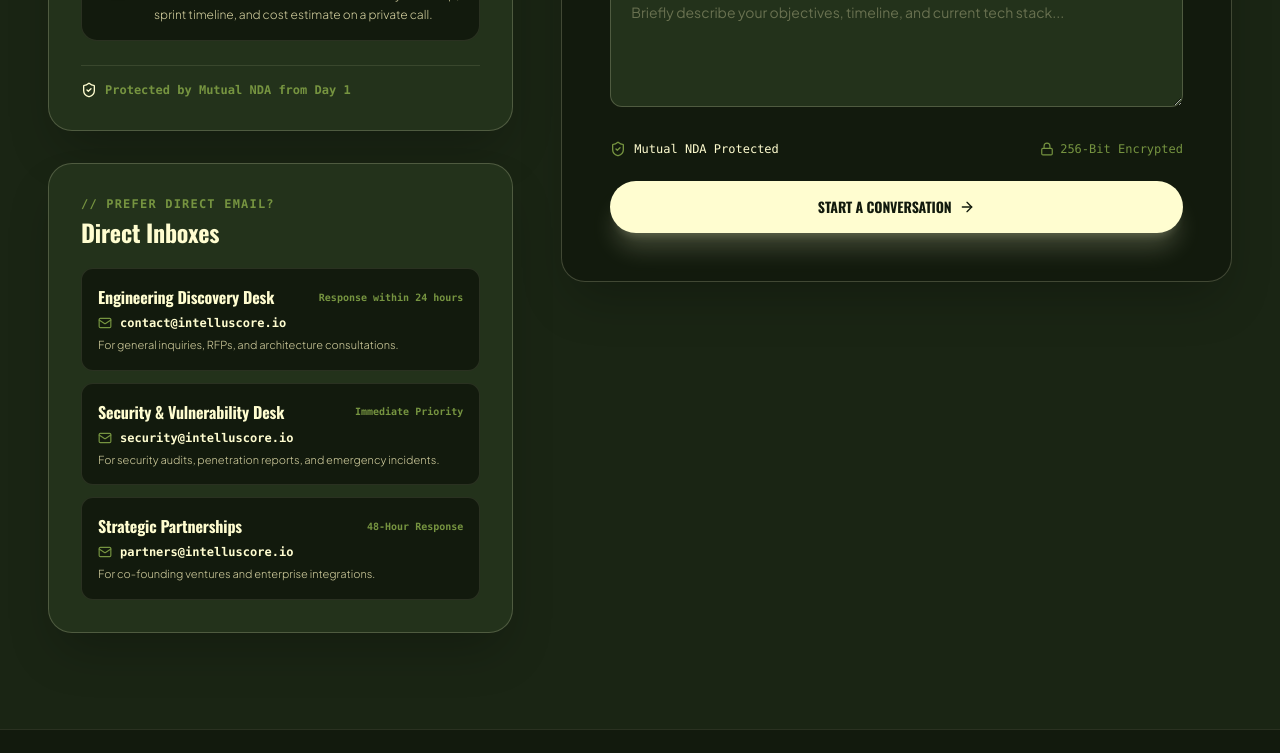
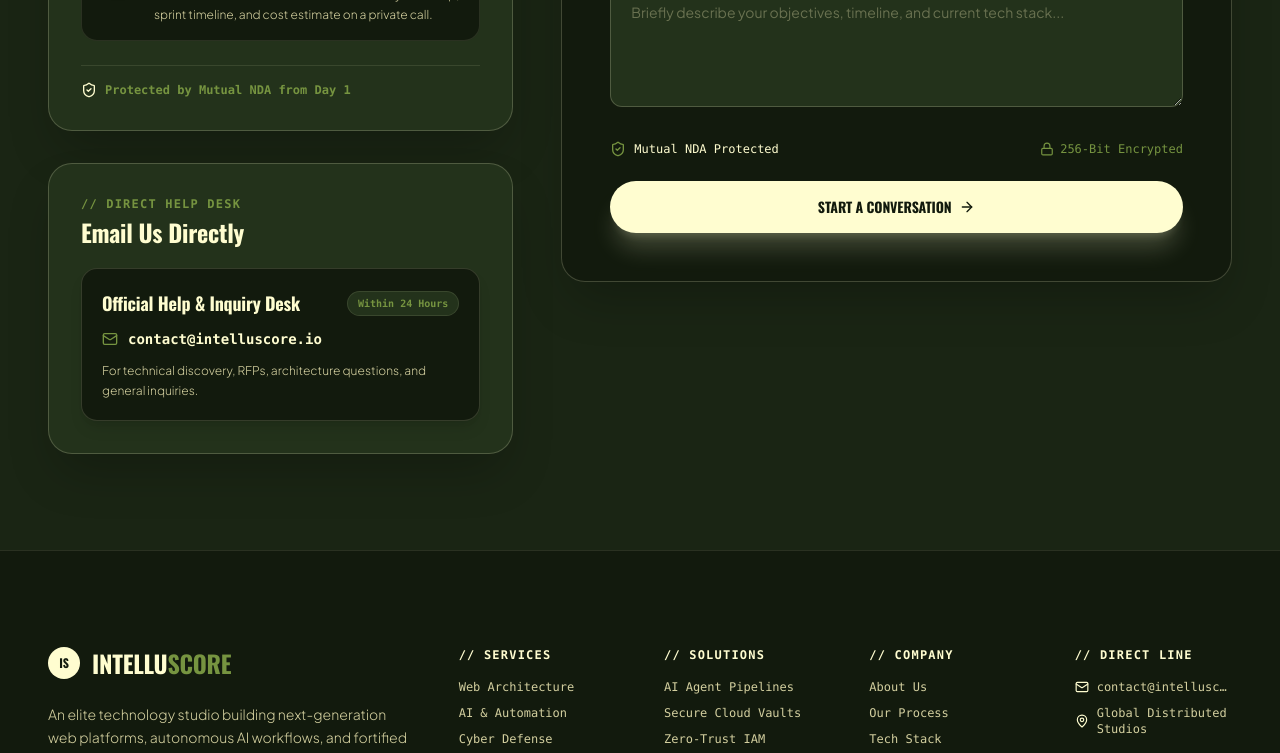
Before and after one commit to roshan773/INTELLISCORE, a Next.js app: page /contact in a window 1280 px wide. Shown: the part 1293-2046 px from the top of the page. Built offline with nearby package versions, Linux system fonts and the light colour scheme; a web font is replaced by a local one.

Commit message:
feat: add contact page with discovery process and inquiry form, and include favicon asset

```diff
--- a/src/app/contact/page.tsx
+++ b/src/app/contact/page.tsx
@@ -6,12 +6,9 @@
 import {
   Mail,
   ShieldCheck,
-  Clock,
   FileCheck2,
   PhoneCall,
-  CheckCircle2,
   Sparkles,
-  ArrowRight,
 } from "lucide-react";
 
 export const metadata = {
@@ -24,7 +21,7 @@
   {
     step: "01",
     title: "Submit Requirements or Discovery Brief",
-    desc: "Complete the 2-minute form or email our engineering desk with your architectural goals and current stack.",
+    desc: "Complete the form or email our help desk with your architectural goals and current stack.",
     icon: FileCheck2,
   },
   {
@@ -38,27 +35,6 @@
     title: "30-Min Architecture Discovery Session",
     desc: "We deliver a customized technical feasibility roadmap, sprint timeline, and cost estimate on a private call.",
     icon: PhoneCall,
-  },
-];
-
-const directChannels = [
-  {
-    title: "Engineering Discovery Desk",
-    email: "contact@intelluscore.io",
-    desc: "For general inquiries, RFPs, and architecture consultations.",
-    sla: "Response within 24 hours",
-  },
-  {
-    title: "Security & Vulnerability Desk",
-    email: "security@intelluscore.io",
-    desc: "For security audits, penetration reports, and emergency incidents.",
-    sla: "Immediate Priority",
-  },
-  {
-    title: "Strategic Partnerships",
-    email: "partners@intelluscore.io",
-    desc: "For co-founding ventures and enterprise integrations.",
-    sla: "48-Hour Response",
   },
 ];
 
@@ -99,7 +75,7 @@
       {/* Section 2: Main Interactive Discovery & Form Section */}
       <section className="py-24 px-6 md:px-12 bg-brand-olive-deep">
         <div className="max-w-7xl mx-auto grid grid-cols-1 lg:grid-cols-12 gap-12 items-start">
-          {/* Left Column: What to Expect & Direct Channels */}
+          {/* Left Column: What to Expect & Single Help Desk Card */}
           <div className="lg:col-span-5 space-y-8">
             {/* Guide: What Happens Next */}
             <div className="p-8 rounded-3xl bg-brand-olive-surface border border-brand-cream/20 space-y-6 shadow-2xl">
@@ -116,9 +92,7 @@
               </div>
 
               <div className="space-y-4">
-                {discoverySteps.map((step) => {
-                  const Icon = step.icon;
-                  return (
+                {discoverySteps.map((step) => (
                   <div
                     key={step.step}
                     className="p-4 rounded-2xl bg-brand-olive-dark border border-brand-cream/10 flex items-start gap-4"
@@ -135,8 +109,7 @@
                       </p>
                     </div>
                   </div>
-                  );
-                })}
+                ))}
               </div>
 
               <div className="pt-4 border-t border-brand-cream/10 flex items-center gap-2 text-xs font-mono text-brand-olive-light font-bold">
@@ -145,45 +118,38 @@
               </div>
             </div>
 
-            {/* Direct Communication Channels */}
+            {/* Single Unified Help Desk Email Card */}
             <div className="p-8 rounded-3xl bg-brand-olive-surface border border-brand-cream/20 space-y-5 shadow-2xl">
               <div className="space-y-1">
                 <div className="text-xs font-mono text-brand-olive-light uppercase tracking-widest font-bold">
-                  // PREFER DIRECT EMAIL?
+                  // DIRECT HELP DESK
                 </div>
                 <h3 className="font-display text-2xl font-bold text-brand-cream">
-                  Direct Inboxes
+                  Email Us Directly
                 </h3>
               </div>
 
-              <div className="space-y-3">
-                {directChannels.map((channel, idx) => (
-                  <div
-                    key={idx}
-                    className="p-4 rounded-xl bg-brand-olive-dark border border-brand-cream/10 space-y-1.5"
-                  >
+              <div className="p-5 rounded-2xl bg-brand-olive-dark border border-brand-cream/15 space-y-3 shadow-lg">
                 <div className="flex items-center justify-between">
-                      <span className="font-display text-base font-bold text-brand-cream">
-                        {channel.title}
+                  <span className="font-display text-lg font-bold text-brand-cream">
+                    Official Help & Inquiry Desk
                   </span>
-                      <span className="text-[10px] font-mono text-brand-olive-light font-bold">
-                        {channel.sla}
+                  <span className="text-[10px] font-mono text-brand-olive-light bg-brand-olive-surface px-2.5 py-1 rounded-full border border-brand-cream/10 font-bold">
+                    Within 24 Hours
                   </span>
                 </div>
 
                 <a
-                      href={`mailto:${channel.email}`}
-                      className="flex items-center gap-2 text-xs font-mono text-brand-cream font-bold hover:underline"
+                  href="mailto:contact@intelluscore.io"
+                  className="flex items-center gap-2.5 text-sm font-mono text-brand-cream font-bold hover:underline"
                 >
-                      <Mail className="w-3.5 h-3.5 text-brand-olive-light" />
-                      <span>{channel.email}</span>
+                  <Mail className="w-4 h-4 text-brand-olive-light" />
+                  <span>contact@intelluscore.io</span>
                 </a>
 
-                    <p className="text-[11px] text-brand-cream-muted font-light">
-                      {channel.desc}
+                <p className="text-xs text-brand-cream-muted font-light leading-relaxed">
+                  For technical discovery, RFPs, architecture questions, and general inquiries.
                 </p>
-                  </div>
-                ))}
               </div>
             </div>
           </div>
```
Also changed, not shown: public/images/Intelluscore favicon.png (added). Lines whose indentation alone changed are shown as unchanged.
